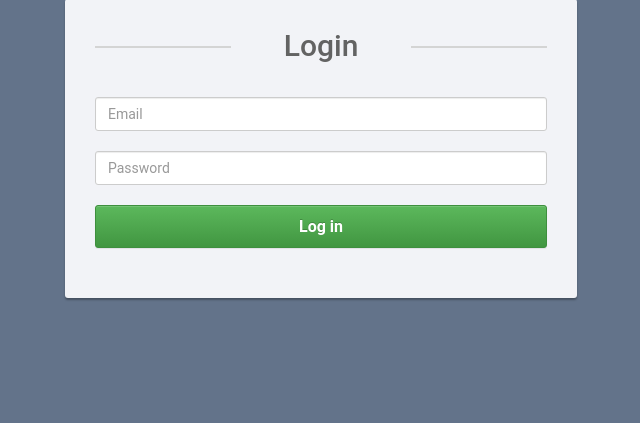
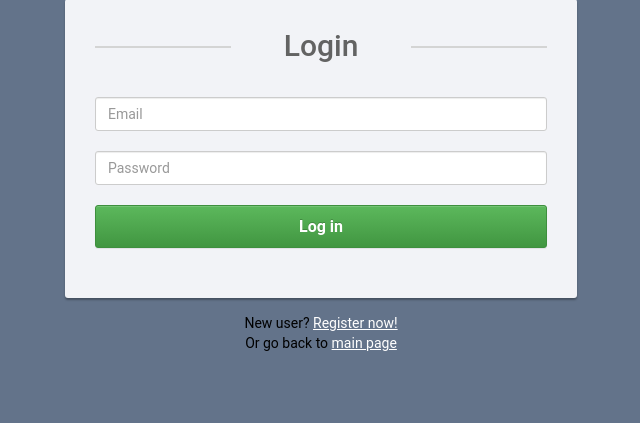
Before and after one commit to J-Hieta/Online-shop-application, a PHP site: page /login.php?message=1 in a window 1280 px wide. Shown: the part 31-454 px from the top of the page, without its empty margins (319-959 px from the left). Run offline with PHP 8.4, Linux system fonts and the light colour scheme.

Commit message:
Monkey with a wrench
Minor fixes and improvements here and there.

```diff
--- a/Layouts/login.php
+++ b/Layouts/login.php
@@ -39,6 +39,11 @@
         }
     } catch(PDOexception $error) {
         $message = $error->getMessage();
+    }
+
+    // If user is already logged in, redirect to main page
+    if (isset($_SESSION['loggedin']) && $_SESSION['loggedin'] === true) {
+        header('location: ./index.php');
     }
 
     ?>
@@ -90,6 +95,12 @@ Add class .form-control to all textual <input>, <textarea>, and <select> element
                 <button type="submit" name="login" class="btn btn-success btn-lg btn-block">Log in</button>
             </div>
         </form>
+        <div class="text-center">
+            New user?
+            <a href="registration.php">Register now!</a><br>
+            Or go back to
+            <a href="index.php">main page</a></div>
+        </div>
     </div>
     <?php
         if(isset($message)) {
--- a/Layouts/navbar.php
+++ b/Layouts/navbar.php
@@ -12,7 +12,7 @@
       <div class="collapse navbar-collapse" id="myNavbar">
         <ul class="nav navbar-nav">
           <li class="active"><a href="index.php">Home</a></li>
-          <li><span id="items_in_cart"></span> <a onclick="goToCart()"><span class="glyphicon glyphicon-shopping-cart"></span> Cart</a></li>
+          <li><span id="items_in_cart"></span> <a style="cursor: pointer;" onclick="goToCart()"><span class="glyphicon glyphicon-shopping-cart"></span> Cart</a></li>
           <li id="items_in_cart"></li>
         </ul>
         <ul class="nav navbar-nav navbar-right">
```
